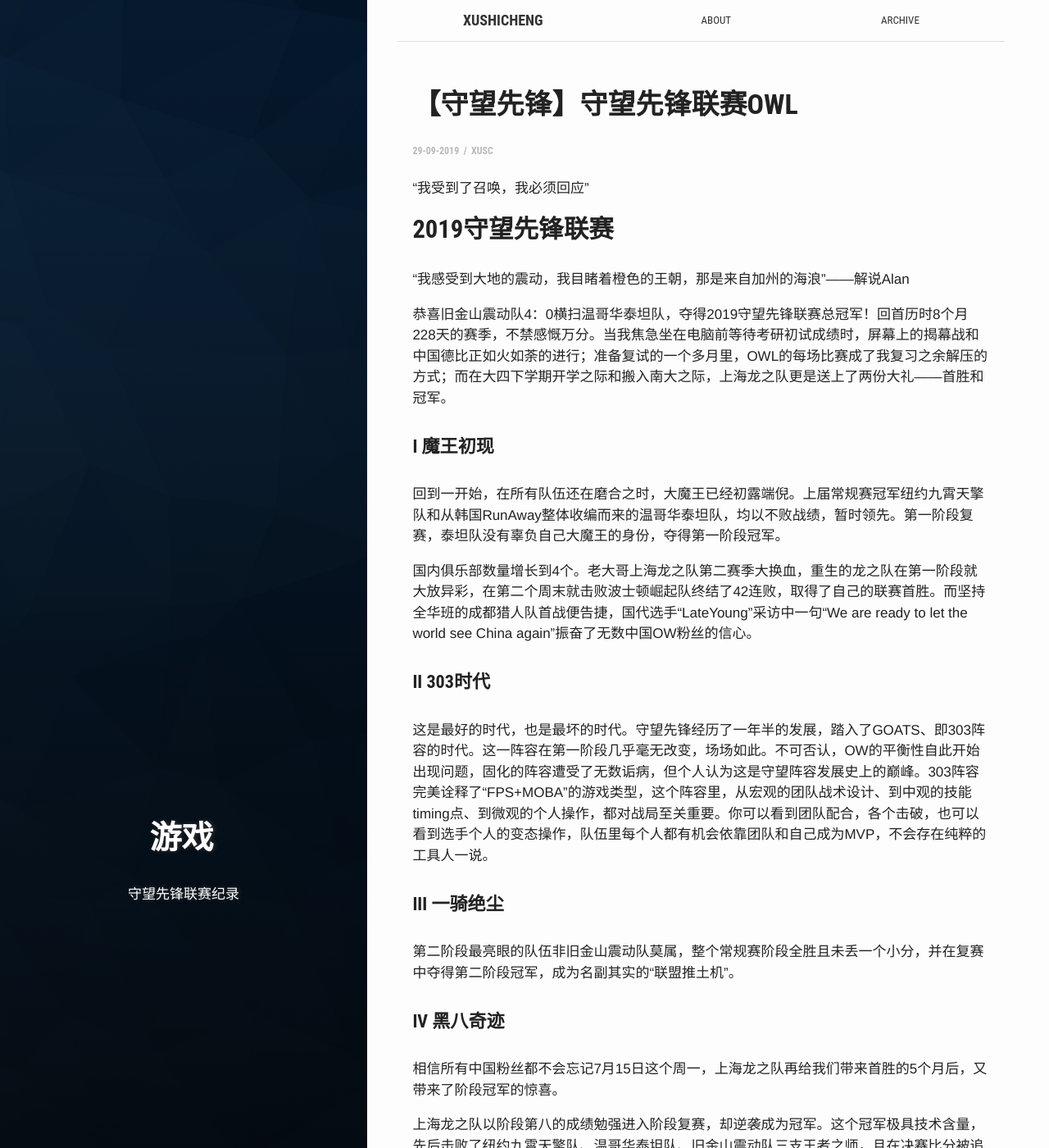
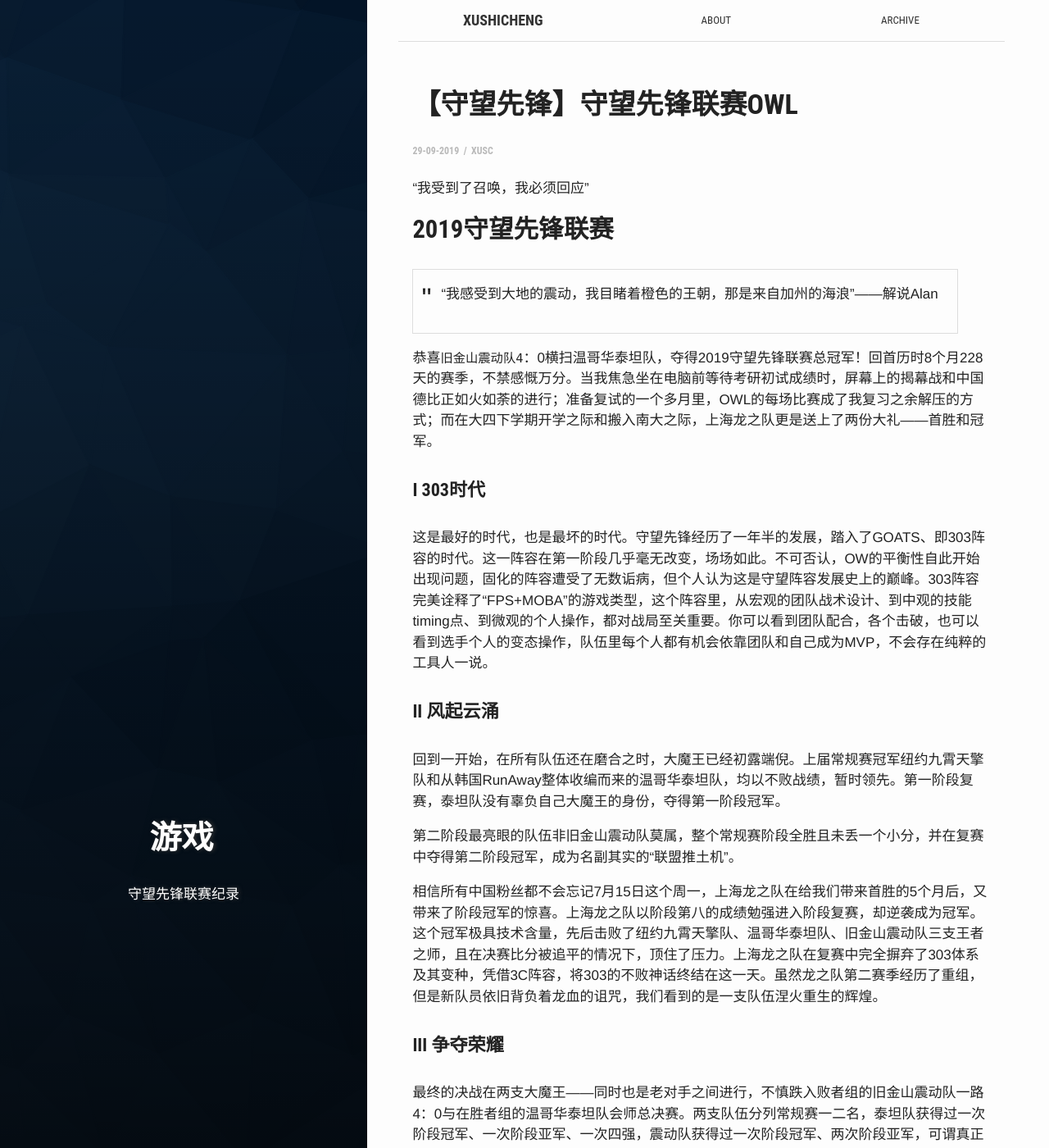
Before and after one commit to PetePro/PetePro.github.io, a Jekyll site: the page built from _posts/2019-09-30-overwatch-league.markdown, in a window 1280 px wide and 1400 px high. Shown: the whole window at 82% size. Built offline with Jekyll 4.4.1, drawn with Linux system fonts in a browser that asks for light colours; some web fonts are replaced; some of the changed text lies outside the part shown.

Commit message:
Update 2019-09-30-overwatch-league.markdown

```diff
--- a/_posts/2019-09-30-overwatch-league.markdown
+++ b/_posts/2019-09-30-overwatch-league.markdown
@@ -12,66 +12,59 @@
 “我受到了召唤，我必须回应”
 
 ## 2019守望先锋联赛
-“我感受到大地的震动，我目睹着橙色的王朝，那是来自加州的海浪”——解说Alan
+> “我感受到大地的震动，我目睹着橙色的王朝，那是来自加州的海浪”——解说Alan
 
-恭喜旧金山震动队4：0横扫温哥华泰坦队，夺得2019守望先锋联赛总冠军！回首历时8个月228天的赛季，不禁感慨万分。当我焦急坐在电脑前等待考研初试成绩时，屏幕上的揭幕战和中国德比正如火如荼的进行；准备复试的一个多月里，OWL的每场比赛成了我复习之余解压的方式；而在大四下学期开学之际和搬入南大之际，上海龙之队更是送上了两份大礼——首胜和冠军。
+恭喜`旧金山震动队4`：0横扫温哥华泰坦队，夺得2019守望先锋联赛总冠军！回首历时8个月228天的赛季，不禁感慨万分。当我焦急坐在电脑前等待考研初试成绩时，屏幕上的揭幕战和中国德比正如火如荼的进行；准备复试的一个多月里，OWL的每场比赛成了我复习之余解压的方式；而在大四下学期开学之际和搬入南大之际，上海龙之队更是送上了两份大礼——首胜和冠军。
 
-#### I 魔王初现
+#### I 303时代
+这是最好的时代，也是最坏的时代。守望先锋经历了一年半的发展，踏入了GOATS、即303阵容的时代。这一阵容在第一阶段几乎毫无改变，场场如此。不可否认，OW的平衡性自此开始出现问题，固化的阵容遭受了无数诟病，但个人认为这是守望阵容发展史上的巅峰。303阵容完美诠释了“FPS+MOBA”的游戏类型，这个阵容里，从宏观的团队战术设计、到中观的技能timing点、到微观的个人操作，都对战局至关重要。你可以看到团队配合，各个击破，也可以看到选手个人的变态操作，队伍里每个人都有机会依靠团队和自己成为MVP，不会存在纯粹的工具人一说。
+
+#### II 风起云涌
 回到一开始，在所有队伍还在磨合之时，大魔王已经初露端倪。上届常规赛冠军纽约九霄天擎队和从韩国RunAway整体收编而来的温哥华泰坦队，均以不败战绩，暂时领先。第一阶段复赛，泰坦队没有辜负自己大魔王的身份，夺得第一阶段冠军。
 
-国内俱乐部数量增长到4个。老大哥上海龙之队第二赛季大换血，重生的龙之队在第一阶段就大放异彩，在第二个周末就击败波士顿崛起队终结了42连败，取得了自己的联赛首胜。而坚持全华班的成都猎人队首战便告捷，国代选手“LateYoung”采访中一句“We are ready to let the world see China again”振奋了无数中国OW粉丝的信心。
-
-#### II 303时代
-这是最好的时代，也是最坏的时代。守望先锋经历了一年半的发展，踏入了GOATS、即303阵容的时代。这一阵容在第一阶段几乎毫无改变，场场如此。不可否认，OW的平衡性自此开始出现问题，固化的阵容遭受了无数诟病，但个人认为这是守望阵容发展史上的巅峰。303阵容完美诠释了“FPS+MOBA”的游戏类型，这个阵容里，从宏观的团队战术设计、到中观的技能timing点、到微观的个人操作，都对战局至关重要。你可以看到团队配合，各个击破，也可以看到选手个人的变态操作，队伍里每个人都有机会依靠团队和自己成为MVP，不会存在纯粹的工具人一说。
-
-#### III 一骑绝尘
 第二阶段最亮眼的队伍非旧金山震动队莫属，整个常规赛阶段全胜且未丢一个小分，并在复赛中夺得第二阶段冠军，成为名副其实的“联盟推土机”。
 
-#### IV 黑八奇迹
-相信所有中国粉丝都不会忘记7月15日这个周一，上海龙之队再给我们带来首胜的5个月后，又带来了阶段冠军的惊喜。
+相信所有中国粉丝都不会忘记7月15日这个周一，上海龙之队在给我们带来首胜的5个月后，又带来了阶段冠军的惊喜。上海龙之队以阶段第八的成绩勉强进入阶段复赛，却逆袭成为冠军。这个冠军极具技术含量，先后击败了纽约九霄天擎队、温哥华泰坦队、旧金山震动队三支王者之师，且在决赛比分被追平的情况下，顶住了压力。上海龙之队在复赛中完全摒弃了303体系及其变种，凭借3C阵容，将303的不败神话终结在这一天。虽然龙之队第二赛季经历了重组，但是新队员依旧背负着龙血的诅咒，我们看到的是一支队伍涅火重生的辉煌。
 
-上海龙之队以阶段第八的成绩勉强进入阶段复赛，却逆袭成为冠军。这个冠军极具技术含量，先后击败了纽约九霄天擎队、温哥华泰坦队、旧金山震动队三支王者之师，且在决赛比分被追平的情况下，顶住了压力。上海龙之队在复赛中完全摒弃了303体系及其变种，凭借3C阵容，将303的不败神话终结在这一天。虽然龙之队第二赛季经历了重组，但是新队员依旧背负着龙血的诅咒，我们看到的是一支队伍涅火重生的辉煌。
-
-#### V 争夺荣耀
-幸运的是，四支中国俱乐部都进入了季后赛的争夺；不幸的是，三支倒在了八强资格赛中。唯一的希望杭州闪电队，在季后赛鏖战四场，倒在了四强。
-
+#### III 争夺荣耀
 最终的决战在两支大魔王——同时也是老对手之间进行，不慎跌入败者组的旧金山震动队一路4：0与在胜者组的温哥华泰坦队会师总决赛。两支队伍分列常规赛一二名，泰坦队获得过一次阶段冠军、一次阶段亚军、一次四强，震动队获得过一次阶段冠军、两次阶段亚军，可谓真正意义上的宿敌。二者在决赛舞台战得来来回回，展现了优秀的团队合作和个人能力。
 
-#### VI 龙的传人
+#### IV 龙的传人
 第一赛季上海龙之队40连败的战绩着实打击了CNOW的信心，但是第二赛季依然迎来了又三支中国俱乐部的加盟。事实证明，资本家的眼光是犀利的。
 
-上海龙之队大换血，与前队员几乎全部解约，组建了一支带中国吉祥物的全韩班。重组取得了一定的成效，先后收获了首胜和阶段冠军。最后一场与伦敦喷火战斗机队鏖战八局，最终以3：4憾负，无缘季后赛。
+老大哥上海龙之队第二赛季大换血，与前队员几乎全部解约，组建了一支带中国吉祥物的全韩班。重生的龙之队大放异彩，先后收获了首胜和阶段冠军。最后一场与伦敦喷火战斗机队鏖战八局，最终以3：4憾负，无缘季后赛。
 
 广州冲锋队组建了一支国际战队，队员来自三大洲五个国家。他们在303时代显得力不从心，却在222时代依靠双C的carry大显身手。
 
-成都猎人队顶住舆论压力坚持了全华班。在明确自己实力后，选择做了版本逆子，多种非常规阵容轮番上阵，花村与巴黎永生队一战成名，人称“守望杂技团”。
+成都猎人队顶住舆论压力坚持了全华班。在明确自己实力后，选择做了版本逆子，多种非常规阵容轮番上阵，花村与巴黎永生队一战成名，人称“守望杂技团”。首战告捷后，国代选手“LateYoung”采访中一句“We are ready to let the world see China again”振奋了无数中国OW粉丝的信心。
 
 杭州闪电队在赛前就已经凭借粉色的战队色，收获了众多粉丝和目光。她是唯一一支挺进八强赛的中国战队，并最终斩获第四名；战队中的中国选手“Guxue”也被提名了MVP。可以说，杭州闪电队创造了中国战队和中国选手在OWL最好的成绩。
 
-一段腥风血雨已走入尾声，希望中国选手在安纳海姆愈战愈勇，希望下赛季在我们的主场里看到扬升的战旗，燃起CNOW的辉煌。
+四支中国俱乐部都进入了季后赛的争夺；不幸的是，三支倒在了八强资格赛中。唯一的希望杭州闪电队，在季后赛鏖战四场，倒在了四强。
 
-#### VII 亮眼选手
-- 全明星赛让粉丝看到了久违的DPS选手的发挥，也迎来新一代的狙王——来自上海龙之队的“Diem”
-- 作为一名新人，激进的打法和超强的个人发挥让旧金山震动队的sinatraa荣获第二赛季MVP
-- 作为sinatraa的队友，ChoiHyoBin在副坦位置上的亮眼发挥助他拿下了总决赛的MVP
+#### V 亮眼选手
+- 全明星赛让粉丝看到了久违的DPS选手的发挥，也迎来新一代的狙王——来自上海龙之队的`Diem`
+- 作为一名新人，激进的打法和超强的个人发挥让旧金山震动队的`sinatraa`荣获第二赛季MVP
+- 作为sinatraa的队友，`ChoiHyoBin`在副坦位置上的亮眼发挥助他拿下了总决赛的MVP
+- 温哥华泰坦队整体收编了韩国豪门RunAway，这几乎完全保证了队伍的配合，也让其C位选手`Haksal`获得了最佳新人的称号
 
 ## 2018守望先锋联赛
-恭喜伦敦喷火战斗机队以2：0（3：1，3：0）战胜费城融合队，夺得2018守望先锋联赛总冠军！
+恭喜`伦敦喷火战斗机队`以2：0（3：1，3：0）战胜费城融合队，夺得2018守望先锋联赛总冠军！
 
 #### I 创始赛季
 “暴雪不懂电竞”，在守望先锋联赛宣布开始，这句话很长时间反映了外界对OWL的主流看法。事实上，暴雪颠覆全世界电子竞技职业赛事的固有体系，城市战队、主客场制度、联赛永久席位以及高额的入场费——这些不同于其它电竞赛事的规则制度，在联赛模式上参考了美国最热门的体育联赛——NBA美国职业篮球联赛与NFL职业橄榄球大联盟。OWL的盈利模式追求稳定、长线，通过广告、售票和转播权收入为战队所有者创造价值，而各战队将平分整个联盟的净收入。2018年末，OWL横扫了金摇杆、ESport、TGA等国际奖项中的所有电竞奖项。OWL在电竞发展史中留下了辉煌的一笔。（部分内容来自[知乎](https://zhuanlan.zhihu.com/p/52383266)）
 
 #### II 国代之殇
-网易作为暴雪在中国的合作公司，买下了创始赛季的一个席位，并组件了上海龙之队。上海龙之队创建之初选择了全华班，在第一阶段一战未胜后，开始引进韩援。然而种种举措并未奏效，在第一赛季创下了40连败的战绩，刷新了体育史上的最高连败纪录。在2018的联赛休赛期，上海龙之队与除Diya之外的所有中国队员解约，开始了大换血。
+网易作为暴雪在中国的合作公司，买下了创始赛季的一个席位，并组件了上海龙之队。上海龙之队创建之初选择了全华班，在第一阶段一战未胜后，开始引进韩援。然而种种举措并未奏效，在第一赛季创下了40连败的战绩，刷新了体育史上的最高连败纪录。在2018的联赛休赛期，上海龙之队与几乎全部中国队员解约，开始了大换血。
 
-虽然2018年对中国守望先锋来说是黑暗的一年，但也让中国选手在世界最高的竞技舞台上展现了自我。在上海龙之队与休斯顿神枪手队的对战中，联盟第一次把MVP的称号颁给了败者方——上海龙之队的Diya。而在同年的守望先锋世界杯中，一群无名的中国小将顶住压力勇夺亚军，重新燃起中国守望先锋的希望。
+虽然2018年对中国守望先锋来说是黑暗的一年，但也让中国选手在世界最高的竞技舞台上展现了自我。在上海龙之队与休斯顿神枪手队的对战中，联盟第一次把MVP的称号颁给了败者方——上海龙之队的Diya。而在同年的守望先锋世界杯中，一群当时还无名的中国小将顶住压力勇夺亚军，重新燃起中国守望先锋的希望。
 
 #### III 争夺荣耀
 与所有人的预期都不一样，最后进入决赛的两支队伍在常规赛的排名中分列五六名。这也证明了无论在什么名次的队伍，都有无限的潜能。最终，创始赛季的总冠军落入了更胜一筹的伦敦喷火战斗机队的手中。
 
 #### IV 亮眼选手
-- 创始赛季季中举办的全明星赛中，最引人瞩目的不过是黑百合1v1赛，诞生了第一代狙王——来自洛杉矶角斗士队的“Surefour”
-- 纵观整个赛季，第一赛季MVP颁给了常规赛排名榜首的纽约九霄天擎队的JJoNak
-- 而在最终的决赛中，凭借拥有深厚英雄池的伦敦喷火战斗机队的Profit摘得了总决赛MVP
+- 创始赛季季中举办的全明星赛中，最引人瞩目的不过是黑百合1v1赛，诞生了第一代狙王——来自洛杉矶角斗士队的`Surefour`
+- 纵观整个赛季，第一赛季MVP颁给了常规赛排名榜首的纽约九霄天擎队的`JJoNak`
+- 而在最终的决赛中，凭借拥有深厚英雄池的伦敦喷火战斗机队的`Profit`摘得了总决赛MVP
 
 ![](/assets/images/201909/owl.png)
```
